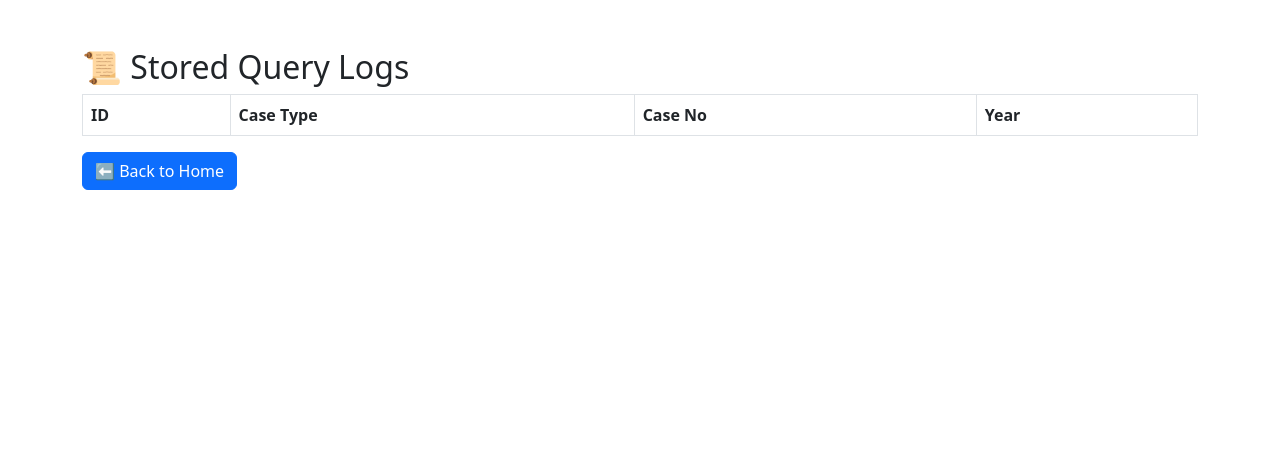
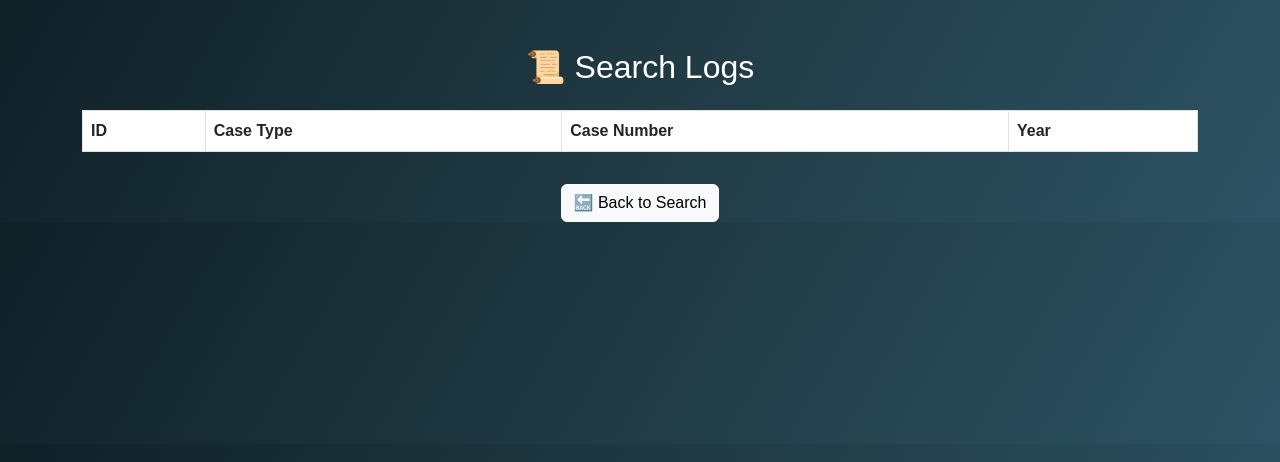
Before and after one commit to poonamdxt06/Court-Data-Fetcher, a Flask app: page /logs in a window 1280 px wide. Shown: the top 462 px of the page. Run offline with Flask 3, Linux system fonts and the light colour scheme; data that the repository does not hold is empty.

Commit message:
Update logs.html

```diff
--- a/templates/logs.html
+++ b/templates/logs.html
@@ -2,16 +2,24 @@
 <html lang="en">
 <head>
     <meta charset="UTF-8">
-    <title>Query Logs</title>
-    <link rel="stylesheet" href="https://cdn.jsdelivr.net/npm/bootstrap@5.3.0/dist/css/bootstrap.min.css">
+    <title>Logs - Court Data Fetcher</title>
+    <link href="https://cdn.jsdelivr.net/npm/bootstrap@5.3.0/dist/css/bootstrap.min.css" rel="stylesheet">
+    <style>
+        body { background: linear-gradient(120deg, #0f2027, #203a43, #2c5364); color: white; font-family: Arial; }
+        table { background: rgba(255,255,255,0.1); border-radius: 10px; }
+        th, td { color: white; }
+    </style>
 </head>
 <body>
     <div class="container mt-5">
-    <h2>📜 Stored Query Logs</h2>
-    <table class="table table-bordered">
+        <h2 class="text-center mb-4">📜 Search Logs</h2>
+        <table class="table table-bordered table-hover">
             <thead>
                 <tr>
-                <th>ID</th><th>Case Type</th><th>Case No</th><th>Year</th>
+                    <th>ID</th>
+                    <th>Case Type</th>
+                    <th>Case Number</th>
+                    <th>Year</th>
                 </tr>
             </thead>
             <tbody>
@@ -25,7 +33,9 @@
                 {% endfor %}
             </tbody>
         </table>
-    <a href="/" class="btn btn-primary">⬅ Back to Home</a>
+        <div class="text-center">
+            <a href="/" class="btn btn-light mt-3">🔙 Back to Search</a>
+        </div>
     </div>
 </body>
 </html>
```
Lines whose indentation alone changed are shown as unchanged.
